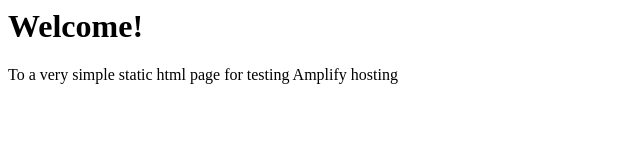
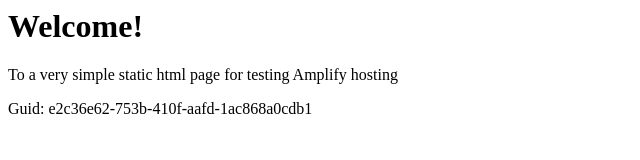
Before and after one commit to aws-aemilia-mxp/Github-PR-Commit-Integration-Test-DoNotTouch-v1-preprod-eu-south-1, a website: page src/index.html in a window 1280 px wide. Shown: the whole page, without its empty margins (0-640 px from the left). Drawn offline with Linux system fonts and the light colour scheme.

Commit message:
commit from integ tests

```diff
--- a/src/index.html
+++ b/src/index.html
@@ -1,3 +1,5 @@
+
+
 <html lang="en">
 
 <head>
@@ -10,6 +12,6 @@
 <body>
     <h1>Welcome!</h1>
     <p>To a very simple static html page for testing Amplify hosting</p>
-</body>
+    <p>Guid: e2c36e62-753b-410f-aafd-1ac868a0cdb1</p></body>
 
 </html>
```
